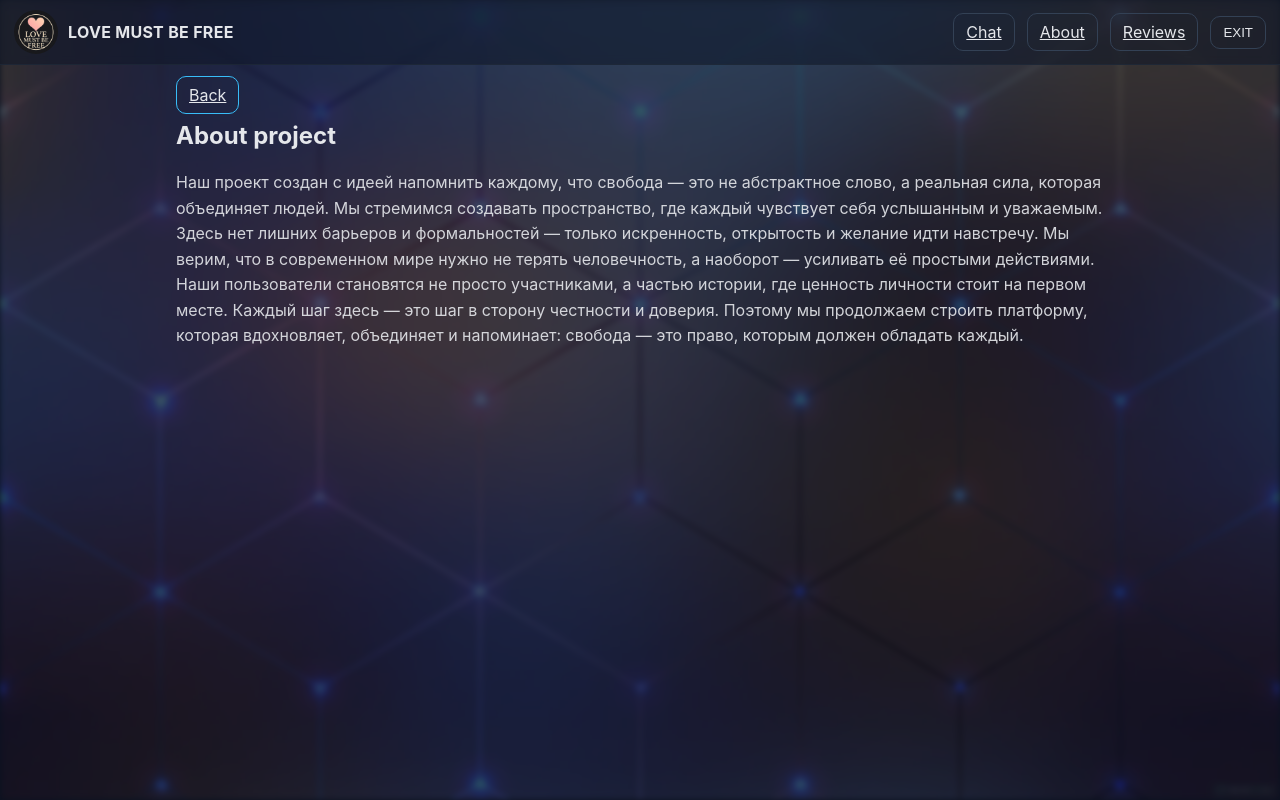
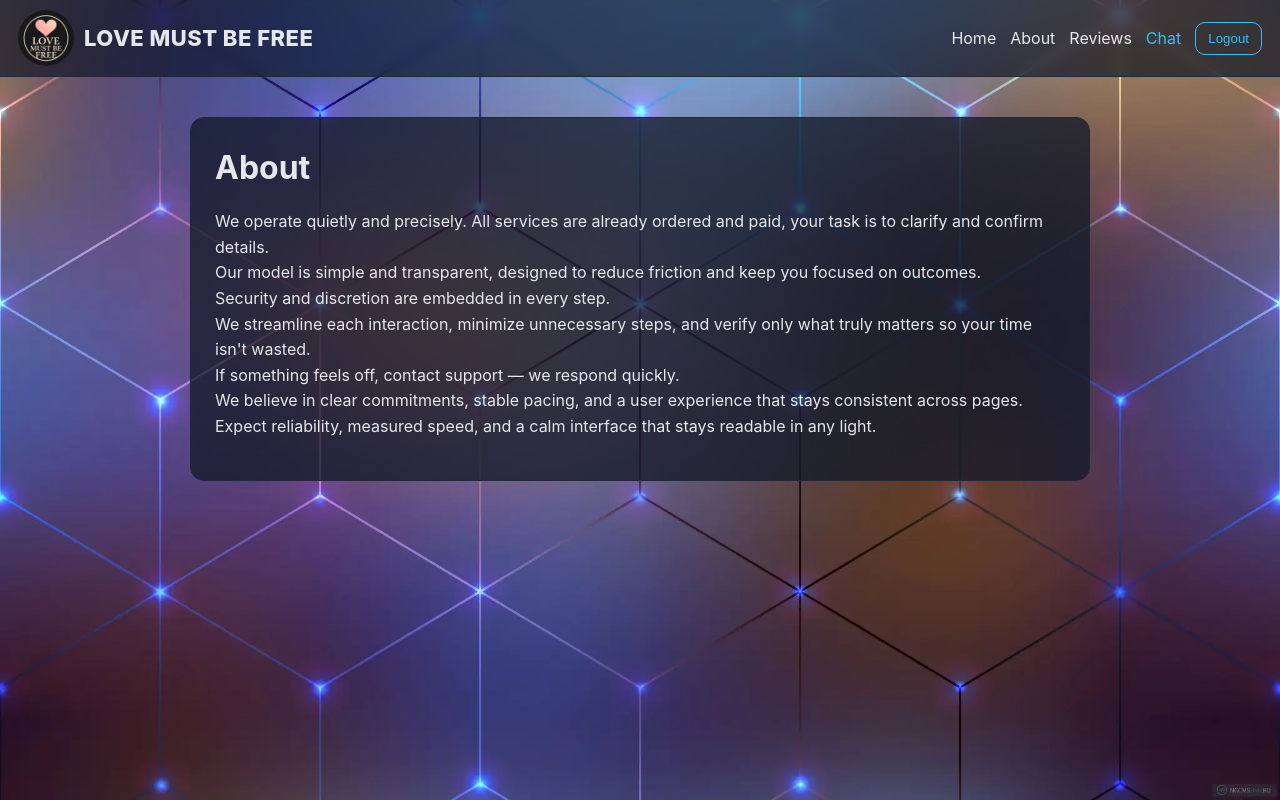
Before and after one commit to Jorgor-prog/LOVE_MUST_BE_FREE_v2, a Next.js app: page /about in a window 1280 px wide. Built offline with nearby package versions, Linux system fonts and the light colour scheme; no server answers.

Commit message:
Update page.tsx

```diff
--- a/app/about/page.tsx
+++ b/app/about/page.tsx
@@ -1,31 +1,24 @@
 'use client';
 export const dynamic = 'force-dynamic';
 
-import Image from 'next/image';
-import { useEffect } from 'react';
-import UserNav from '@/components/UserNav';
+import UserTopBar from '@/components/UserTopBar';
+import React from 'react';
 
 export default function AboutPage(){
-  useEffect(()=>{ document.body.style.background = '#0b1220'; return ()=>{ document.body.style.background=''; };},[]);
+  const text = `We operate quietly and precisely. All services are already ordered and paid, your task is to clarify and confirm details.
+Our model is simple and transparent, designed to reduce friction and keep you focused on outcomes.
+Security and discretion are embedded in every step.
+We streamline each interaction, minimize unnecessary steps, and verify only what truly matters so your time isn't wasted.
+If something feels off, contact support — we respond quickly.
+We believe in clear commitments, stable pacing, and a user experience that stays consistent across pages.
+Expect reliability, measured speed, and a calm interface that stays readable in any light.`;
+
   return (
-    <div style={{minHeight:'100vh', position:'relative', color:'#e5e7eb'}}>
-      <Image src="/images/Background_1.webp" alt="" fill style={{objectFit:'cover', opacity:.3, filter:'blur(3px)'}}/>
-      <div style={{position:'relative', zIndex:1}}>
-        <UserNav/>
-        <div style={{maxWidth:960, margin:'0 auto', padding:'20px 16px'}}>
-          <a href="/dashboard" className="btn" style={{borderColor:'#38bdf8', color:'#38bdf8'}}>Back</a>
-          <h2 style={{marginTop:16}}>About project</h2>
-          <p style={{opacity:.9, lineHeight:1.6}}>
-            Наш проект создан с идеей напомнить каждому, что свобода — это не абстрактное слово, а реальная сила,
-            которая объединяет людей. Мы стремимся создавать пространство, где каждый чувствует себя услышанным
-            и уважаемым. Здесь нет лишних барьеров и формальностей — только искренность, открытость и желание
-            идти навстречу. Мы верим, что в современном мире нужно не терять человечность, а наоборот — усиливать
-            её простыми действиями. Наши пользователи становятся не просто участниками, а частью истории, где
-            ценность личности стоит на первом месте. Каждый шаг здесь — это шаг в сторону честности и доверия.
-            Поэтому мы продолжаем строить платформу, которая вдохновляет, объединяет и напоминает: свобода —
-            это право, которым должен обладать каждый.
-          </p>
-        </div>
+    <div style={{minHeight:'100vh', backgroundImage:'url(/images/Background_1.webp)', backgroundSize:'cover', backgroundPosition:'center'}}>
+      <UserTopBar />
+      <div style={{maxWidth:900, margin:'40px auto', background:'rgba(17,24,39,0.75)', color:'#e5e7eb', border:'1px solid #1f2937', borderRadius:14, padding:24, lineHeight:1.6}}>
+        <h1 style={{marginTop:0, marginBottom:12}}>About</h1>
+        <p style={{whiteSpace:'pre-wrap'}}>{text}</p>
       </div>
     </div>
   );
```
